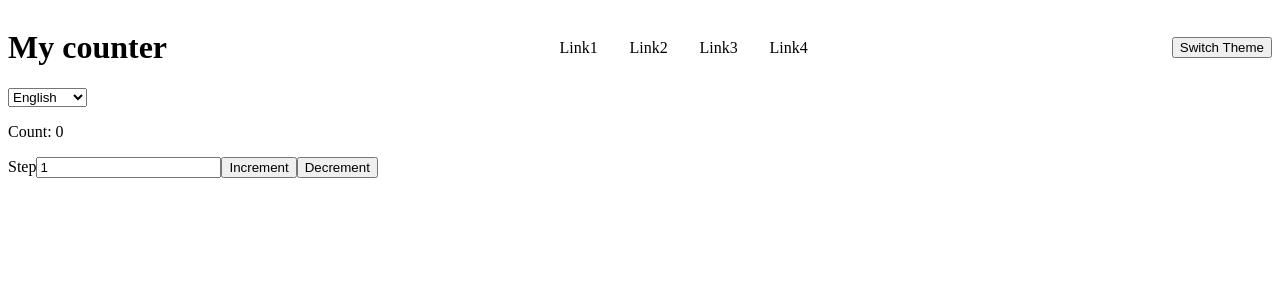
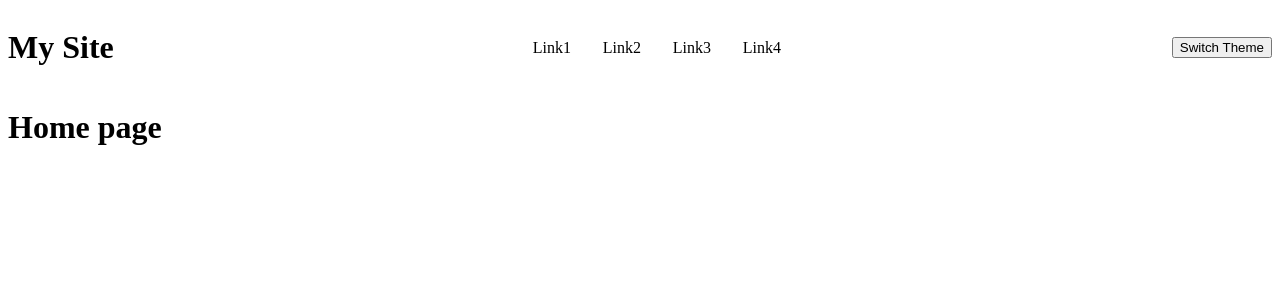
Before and after one commit to MaryyBo/redux_new_toolkit, a React (Create React App) app: page / in a window 1280 px wide. Shown: the top 300 px of the page. Built offline with nearby package versions, Linux system fonts and the light colour scheme.

Commit message:
Add more pages

```diff
--- /dev/null
+++ b/jsconfig.json
@@ -0,0 +1,6 @@
+{
+    "compilerOptions": {
+        "baseUrl": "src"
+    },
+    "include": ["src"]
+}
--- a/src/App.js
+++ b/src/App.js
@@ -1,15 +1,18 @@
+import React from 'react';
+import { Switch, Route } from 'react-router-dom';
+import CounterPage from 'pages/CounterPage/CounterPage';
+import HomePage from 'pages/CounterPage/HomePage/HomePage';
+import NotFoundPage from 'pages/NotFoundPage/NotfoundPage';
 
 
-import React from 'react';
-import Counter from './components/Counter/Counter';
-import Header from './components/Header/Header';
 
 function App() {
   return (
-    <>
-      <Header />
-      <Counter />
-    </>
+    <Switch>
+      <Route exact path='/' component={HomePage} />
+      <Route path='/counter' component={CounterPage} />
+      <Route path='*' component={NotFoundPage} />
+    </Switch>
 
   );
 }
--- a/src/components/Header/Header.js
+++ b/src/components/Header/Header.js
@@ -20,7 +20,7 @@ const Header = (props) => {
 
     return (
         <header className={className}>
-            <h1>My counter</h1>
+            <h1>My Site</h1>
             <nav>
                 <ul className={styles.navList}>
                     <li className={styles.navListItem}>Link1</li>
--- a/src/index.js
+++ b/src/index.js
@@ -4,13 +4,16 @@ import ReactDOM from 'react-dom/client';
 import App from './App';
 import { Provider } from 'react-redux';
 import store from './store/store';
+import { BrowserRouter as Router } from 'react-router-dom';
 
 
 const root = ReactDOM.createRoot(document.getElementById('root'));
 root.render(
   <React.StrictMode>
     <Provider store={store}>
-      <App />
+      <Router>
+        <App />
+      </Router>
     </Provider>
   </React.StrictMode>
 );
--- /dev/null
+++ b/src/pages/CounterPage/CounterPage.js
@@ -0,0 +1,14 @@
+import React from 'react';
+import Header from '../../components/Header/Header';
+import Counter from '../../components/Counter/Counter';
+
+const CounterPage = () => {
+    return (
+        <>
+            <Header />
+            <Counter />
+        </>
+    );
+}
+
+export default CounterPage;
--- /dev/null
+++ b/src/pages/CounterPage/HomePage/HomePage.js
@@ -0,0 +1,13 @@
+import React from 'react';
+import Header from 'components/Header/Header';
+
+const HomePage = () => {
+    return (
+        <>
+            <Header />
+            <h1>Home page</h1>
+        </>
+    );
+}
+
+export default HomePage;
--- /dev/null
+++ b/src/pages/NotFoundPage/NotfoundPage.js
@@ -0,0 +1,13 @@
+import Header from 'components/Header/Header';
+import React from 'react';
+
+const NotFoundPage = () => {
+    return (
+        <>
+            <Header />
+            <h1>Page is not found</h1>
+        </>
+    );
+}
+
+export default NotFoundPage;
```
